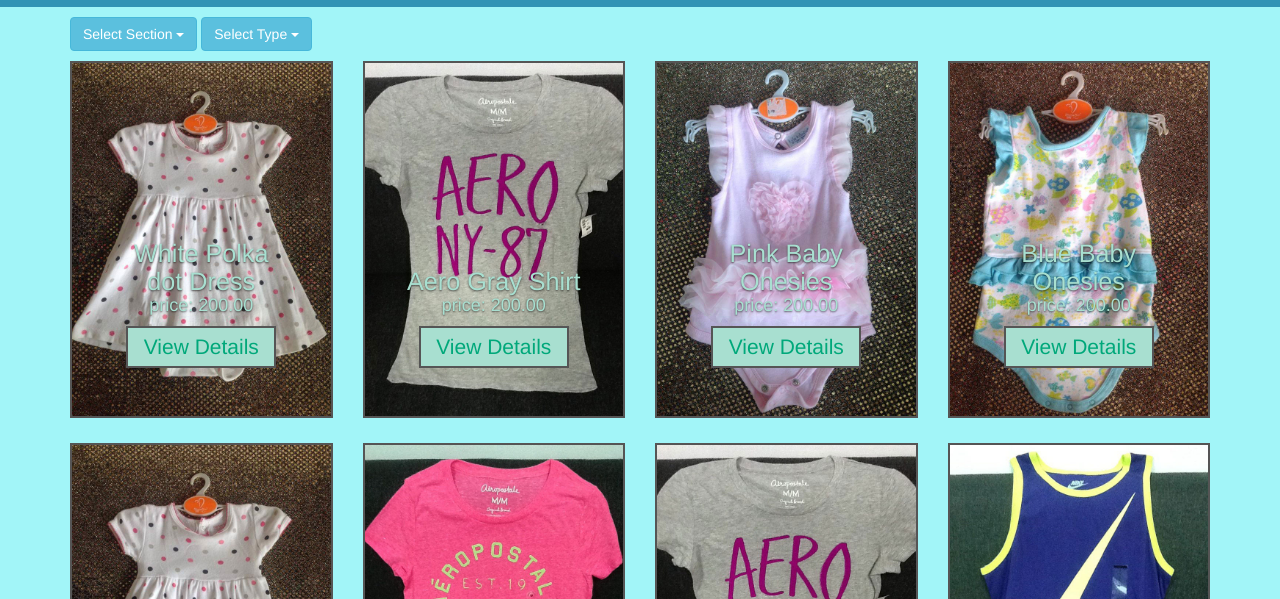
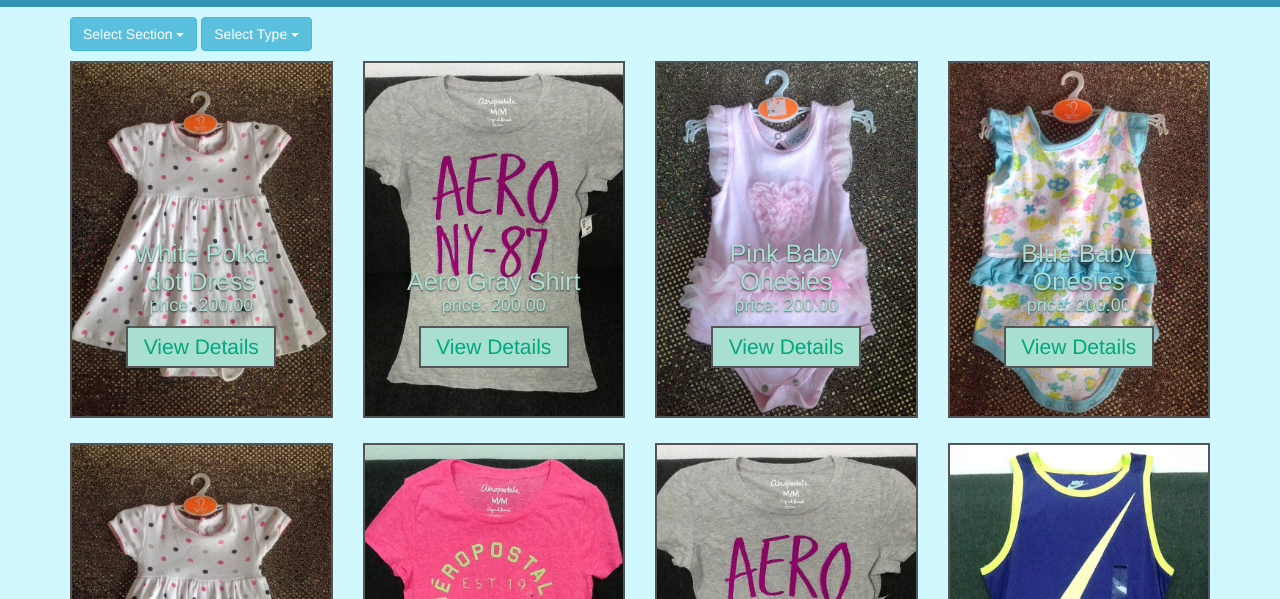
Before and after one commit to jigz29/jigz29.github.io, a plain HTML site: page catalogue.html in a window 1280 px wide. Shown: the part 193-792 px from the top of the page. Drawn offline with nearby package versions, Linux system fonts and the light colour scheme.

Commit message:
updating

```diff
--- a/css/style.css
+++ b/css/style.css
@@ -1,7 +1,8 @@
 @import url(http://fonts.googleapis.com/css?family=Open+Sans:400,300,700,800|Roboto+Slab:400,100,300,700);
 
 body{
-  background-color: #a2f5f8;
+  /*background-color: #a2f5f8;*/
+  background-color: #D1F8FF;
   position: relative;
   color: #444444;
 }
@@ -195,7 +196,7 @@ and (max-width: 768px) {
 /** Catalogue Item **/
 .catalogue-item {
   margin-bottom: 25px;
-  /*display: none;*/
+  display: none;
 }
 
 .item_image{
@@ -214,6 +215,7 @@ and (max-width: 768px) {
 
 .itemDetails{
   color: #A8DFD0;
+  display: none;
 }
 
 .itemDetails.select{
--- a/js/cataloguePage.js
+++ b/js/cataloguePage.js
@@ -91,23 +91,9 @@ $(function($) {
 		        totalPages: numPages,
 		        onPageClicked: onPageClick
 		    }
-
 		    pageNav.bootstrapPaginator(options);
 		    pageNav.css("visibility", "visible");
 		    buildGallery(aryFilteredData, 1);
-
-		    $('.item_image').oLoader({
-		        waitLoad: true,
-		        fadeLevel: 0.9,
-		        backgroundColor: '#fff',
-		        style:0,
-		        image: 'images/loader/loader2.gif',
-		        complete:function(){
-		        	ctrImageLoaded++;
-		        	//if(ctrImageLoaded === totalPageItems) $(".catalogue-item").show();
-		        	//console.log("-- image loaded -- " + ctrImageLoaded + " pages: " + totalPageItems);
-		        }
-	      	});
 
 		}else{
 			$("#itemsGallery").html("");
@@ -166,13 +152,14 @@ $(function($) {
 	function buildGallery(_aryData, _page){
 		var index =(_page - 1) * perPage;
 		var limit = index + perPage;
+		console.log("-- limit " + limit);
 
 		if(limit > numItems) limit = numItems;
 		$("#itemsGallery").html("");
 		ctrImageLoaded = 0;
-		totalPageItems = limit;
+		totalPageItems = (limit - index);
 
-		console.log("first: " + index + "  limit: " + limit);
+		//console.log("first: " + index + "  limit: " + limit);
 
 		for(i=index; i<limit; i++){
 			//console.log("index: " + i);
@@ -183,9 +170,25 @@ $(function($) {
 
 		// -- SET SELECTED PAGE ON ITEM CLICK -- //
 		$('.catalogue-item a').click(onItemClick);
-
 		// -- SET ITEM HOVER ANIMATION --//
 		$('.catalogue-item').hover( onItemHover, onItemOut);
+
+		$('.item_image').oLoader({
+	        waitLoad: true,
+	        fadeLevel: 0.9,
+	        backgroundColor: '#fff',
+	        style:0,
+	        image: 'images/loader/loader2.gif',
+	        complete:function(){
+	        	ctrImageLoaded++;
+	        	//if(ctrImageLoaded === totalPageItems) $(".catalogue-item").show();
+	        	if(ctrImageLoaded === totalPageItems) {
+	        		$(".catalogue-item").show();
+	        		$(".itemDetails").fadeIn(600);
+	        	}
+	        	//console.log("-- image loaded -- " + ctrImageLoaded + " pages: " + totalPageItems);
+	        }
+      	});
 	}
 
 	// -- ITEM CATEGROY CLASS -- //
--- a/js/myscript.js
+++ b/js/myscript.js
@@ -18,40 +18,29 @@ $(function($) {
 
 	});
 
+	$.fn.imgLoad = function(callback) {
+        return this.each(function() {
+            if (callback) {
+                if (this.complete || /*for IE 10-*/ $(this).height() > 0) {
+                    callback.apply(this);
+                }else {
+                    $(this).on('load', function(){
+                        callback.apply(this);
+                    });
+                }
+            }
+        });
+    };
 
-
-
-	/*
-	var topoffset = 10;
-
-	// Activate Scrollspy
-	$('body').scrollspy({
-		target: 'header .navbar',
-		offset: topoffset
-	});
-
-	$('.navbar-fixed-top').on('activate.bs.scrollspy', function() {
-		console.log("== ==");
-	    var hash = $(this).find('li.active a').attr('href');
-	    if(hash !== '#slideshow') {
-	    $('header nav').addClass('inbody');
-	    } else {
-		    $('header nav').removeClass('inbody');
-		}
-	});
-
-	$('.carousel').carousel({
-	  interval: 2000
-	})
-*/
-
+	// -- SHOW ANIMATE IMAGES --//
 	$( document ).ready(function() {
 		var aryFeatured= oData.featuredItems;
 		var el = $('#featuredItems');
 		var el1 = el.children(".catalogue-item");
-		//var img = $( el1[0] ).find('item_image');
-		console.log("-->> " + el1.length);
 
+		$('img').imgLoad(function(){
+		    $(".catalogue-item").show();
+		});
 
 	});
 
```
